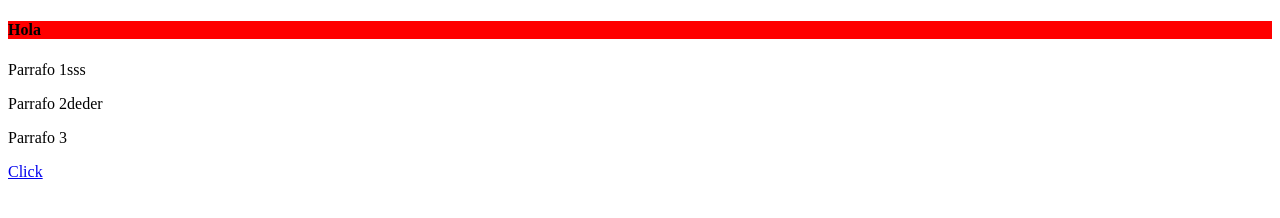
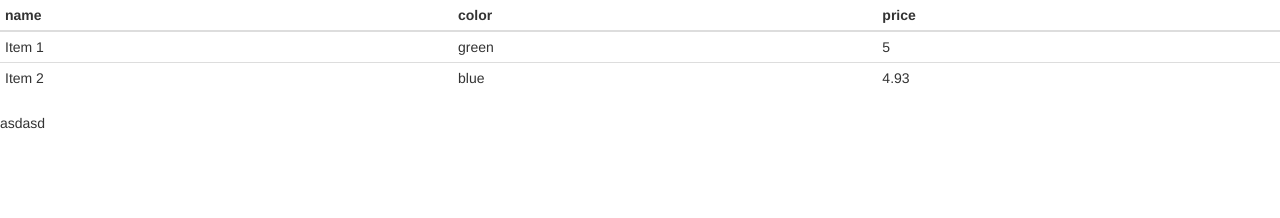
Before and after one commit to morelos1904/directiveTable, a plain HTML site: page app/index.html in a window 1280 px wide. Drawn offline with nearby package versions, Linux system fonts and the light colour scheme.

Commit message:
Table Directive

```diff
--- a/app/index.html
+++ b/app/index.html
@@ -1,14 +1,21 @@
 <!DOCTYPE html>
 <html>
+<link rel="stylesheet" href="https://maxcdn.bootstrapcdn.com/bootstrap/3.3.6/css/bootstrap.min.css">
 <script src="../bower_components/angular/angular.js"></script>
-<body >
- <h4 id="sweet_header" style="background-color:red">Hola</h4>
- <div >
-	<p>Parrafo 1sss</p>
-	<p>Parrafo 2deder</p>
-	<p>Parrafo 3</p>
- </div>
-	<a href="pr/index.html">Click</a>
+<script src="js/items-controllers.js"></script>
+<script src="js/Directives/models-table-directive.js"></script>
+
+<body ng-app="app">
+
+	<p ng-controller="ItemsController">
+		<!-- 	We are passing two attributes whith their respectives values through
+				the directive tag
+				One of these attributes is 'models' with the items which were stablished in
+				the controller.
+				And the another is columns -->
+		<models-table models="items" columns="name,color,price"></models-table>
+	</p>
+asdasd
 </body>
 
 </html>
--- /dev/null
+++ b/app/js/Directives/Views/models-table.html
@@ -0,0 +1,12 @@
+	<table class="table table-condensed">
+	  <thead>
+		<tr>
+		  <th ng-bind="column" ng-repeat="column in columns"></th>
+		</tr>
+	  </thead>
+	  <tbody>
+		<tr ng-repeat="model in models">
+		  <td ng-bind="model[column]" ng-repeat="column in columns"></td>
+		</tr>
+	  </tbody>
+	</table>
--- /dev/null
+++ b/app/js/Directives/models-table-directive.js
@@ -0,0 +1,11 @@
+angular.module('app')
+  .directive('modelsTable', function() {
+    return {
+      restrict: 'E',
+      templateUrl: 'js/Directives/Views/models-table.html',
+      link: function(scope, element, attrs) {
+        scope.models = scope.$eval(attrs.models);
+        scope.columns = attrs.columns.split(",");
+      }
+    };
+  });
--- /dev/null
+++ b/app/js/items-controllers.js
@@ -0,0 +1,7 @@
+angular.module('app',[])
+  .controller('ItemsController', function($scope) {
+    $scope.items = [
+      {name: 'Item 1', color: 'green', price: 5.0},
+      {name: 'Item 2', color: 'blue', price: 4.93}
+    ];
+  });
--- a/app/js/main.js
+++ /dev/null
@@ -1 +0,0 @@
-document.getElementById("sweet_header").innerHTML="Como usar grunt lalala";
```
